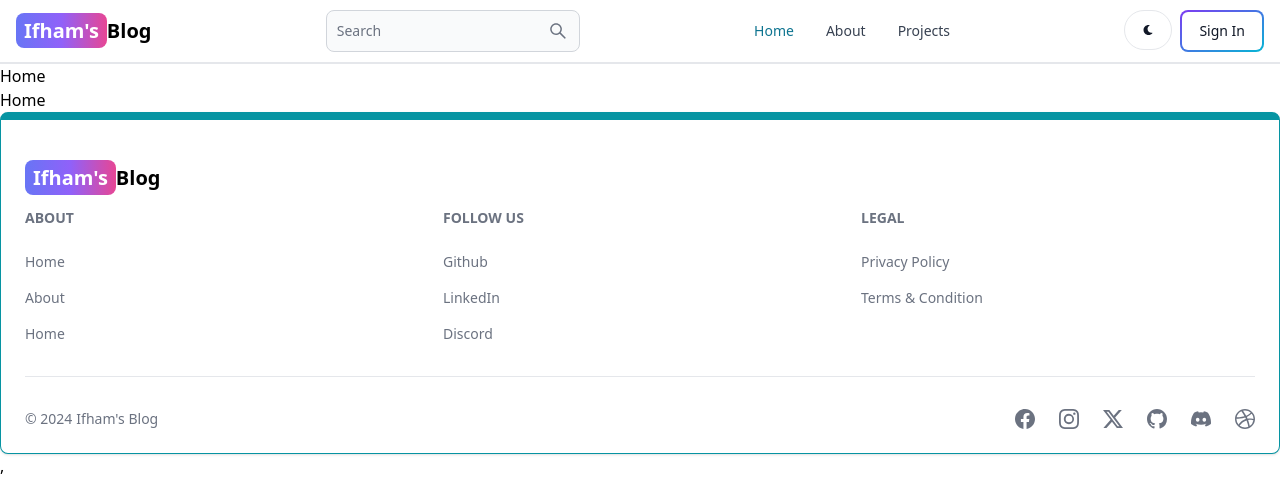
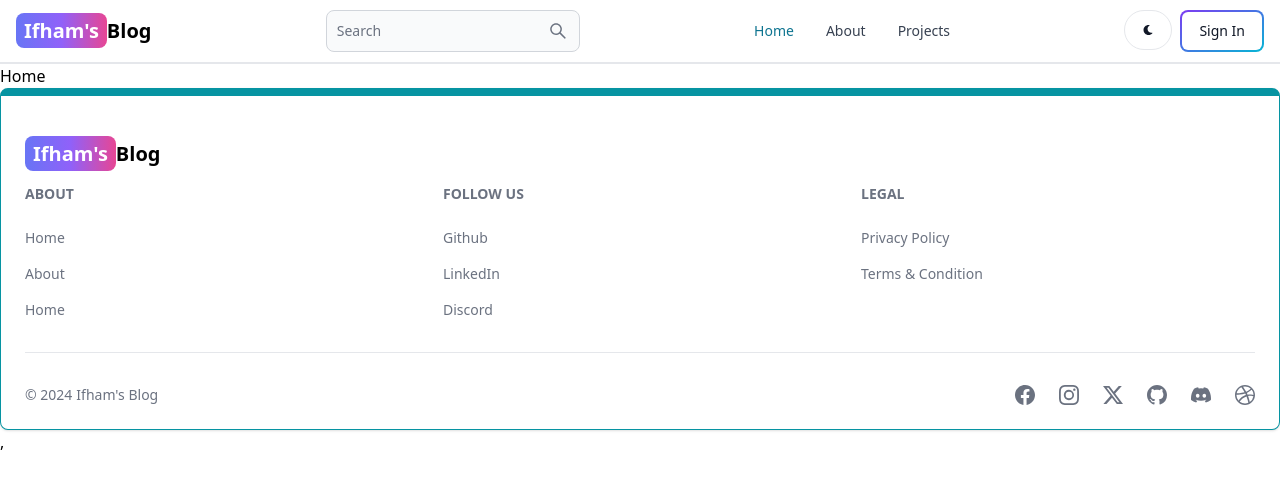
Before and after one commit to Ifham1111/Master-Blogmium, a React (Vite) app in the folder client/: page / in a window 1280 px wide. Shown: the top 494 px of the page. Built offline with nearby package versions, Linux system fonts and the light colour scheme; no server answers.

Commit message:
Refactor Home component to remove unnecessary h1 tag

```diff
--- a/client/src/pages/Home.jsx
+++ b/client/src/pages/Home.jsx
@@ -2,9 +2,7 @@ import React from 'react'
 
 export default function Home() {
   return (
-    <div>Home
-      <h1>Home</h1>
-    </div>
+    <div>Home</div>
 
   )
 }
```
